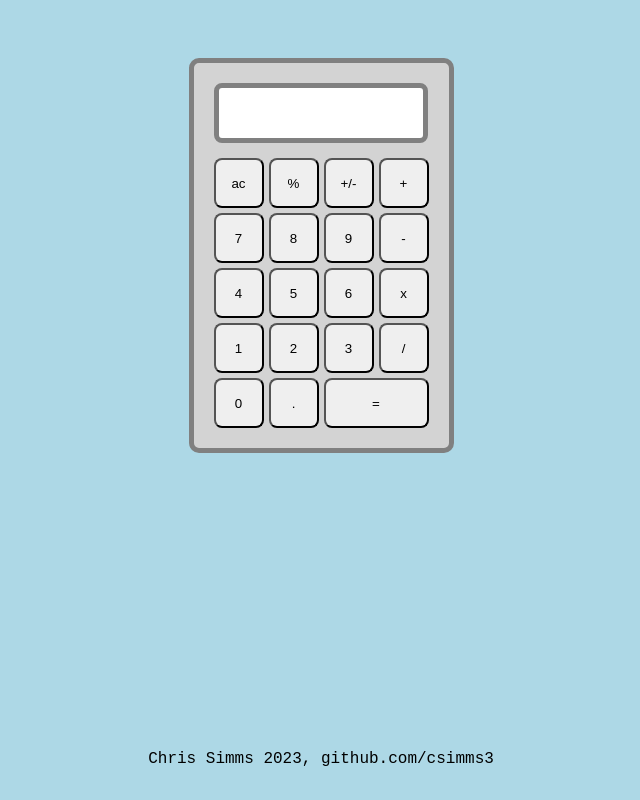
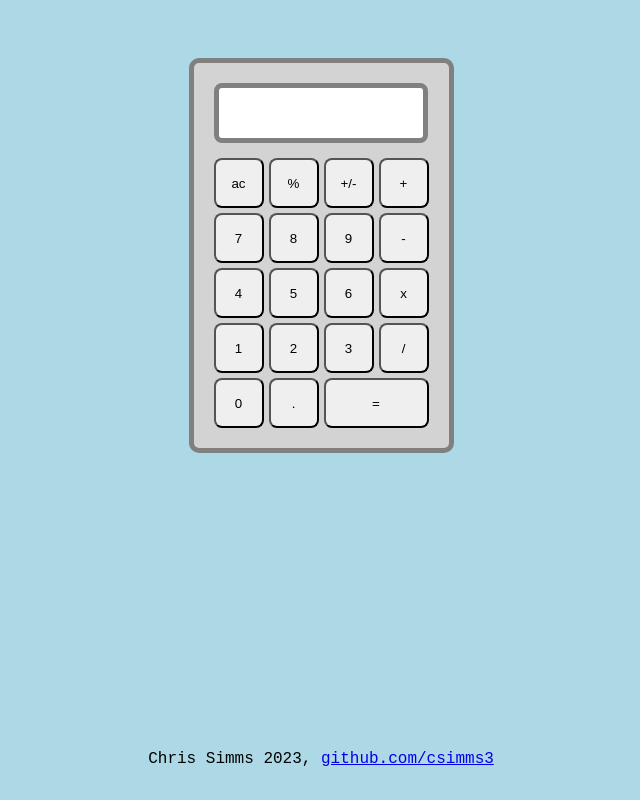
Before and after one commit to csimms3/calculator, a plain HTML site: page index.html in a window 1280 px wide. Shown: the whole page, without its empty margins (319-959 px from the left). Drawn offline with Linux system fonts and the light colour scheme.

Commit message:
make footer clickable

```diff
--- a/index.html
+++ b/index.html
@@ -43,6 +43,6 @@
                 <button id="equals">=</button>
             </div>
         </div>
-        <div id="footer">Chris Simms 2023, github.com/csimms3</div>
+        <div id="footer">Chris Simms 2023, <a href="https://www.github.com/csimms3">github.com/csimms3</a></div>
     </body>
 </html>
```
